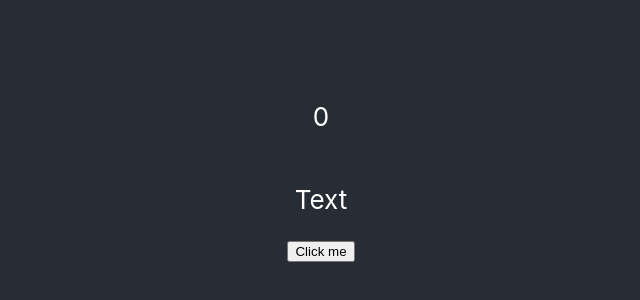
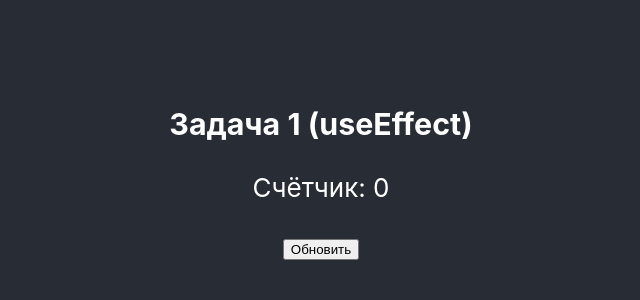
Before and after one commit to SiuzannaVach/my-app, a React (Create React App) app: page / in a window 1280 px wide. Shown: the part 232-532 px from the top of the page, without its empty margins (319-959 px from the left). Built offline with nearby package versions, Linux system fonts and the light colour scheme.

Commit message:
feat:homework Task1

```diff
--- a/src/App2.js
+++ b/src/App2.js
@@ -1,12 +1,38 @@
-import { useEffect, useState } from "react";
+import { useEffect, useReducer, useState, useRef } from "react";
 import "./App.css";
-import UnmountComponent from "./UnmountComponent";
+//import UnmountComponent from "./UnmountComponent";
 
 function App2() {
-  const [value, setValue] = useState(0);
-  const [isMounted, setIsMounted] = useState(false);
+  const inputRef = useRef();
 
-  useEffect(() => {
+  const handleFocus = () => {
+    inputRef.current.focus();
+    console.log(inputRef.current.value);
+  };
+
+  /* const reducer = (state, action) => {
+    if (action.type === "increment") {
+      return { count: state.count + 1 };
+    }
+
+    if (action.type === "decrement") {
+      return { count: state.count - 1 };
+    }
+    if (action.type === "reset") {
+      return { count: 0 };
+    }
+    if (action.type === "addFive") {
+      return { count: state.count + action.payload };
+    }
+  };
+  const [value, dispatch] = useReducer(reducer, { count: 0 });
+  //const [isMounted, setIsMounted] = useState(false);
+
+  const handleClick = (type) => {
+    dispatch(type);
+  };
+
+  /* useEffect(() => {
     console.log("componentDidMount useEffect");
   }, []);
 
@@ -17,13 +43,22 @@ function App2() {
   const handleClick = () => {
     //setValue(value + 1);
     setIsMounted(!isMounted);
-  };
+  };*/
   return (
     <div className="'App2">
       <header className="App-header">
-        <p>{value}</p>
-        {isMounted ? <UnmountComponent /> : <p>Text</p>}
-        <button onClick={handleClick}>Click me</button>
+        <input ref={inputRef} />
+        <p>text</p>
+        <button onClick={handleFocus}>Focus me</button>
+
+        {/* <button onClick={() => handleClick({ type: "increment" })}>Add</button>
+        <button onClick={() => handleClick({ type: "decrement" })}>
+          Minus
+        </button>
+        <button onClick={() => handleClick({ type: "reset" })}>Reset</button>
+        <button onClick={() => handleClick({ type: "addFive", payload: 5 })}>
+          +5
+        </button> */}
       </header>
     </div>
   );
--- /dev/null
+++ b/src/HomeworkHooks.js
@@ -0,0 +1,33 @@
+import { useState, useEffect, useLayoutEffect, useRef } from "react";
+import "./App.css";
+
+// Задача 1: useEffect
+function Task1() {
+  const [count, setCount] = useState(0);
+
+  useEffect(() => {
+    console.log("Компонент обновился! Текущее значение:", count);
+  });
+
+  return (
+    <div>
+      <h3>Задача 1 (useEffect)</h3>
+      <p>Счётчик: {count}</p>
+      <button onClick={() => setCount((prev) => prev + 1)}>Обновить</button>
+    </div>
+  );
+}
+
+// Главный компонент домашнего задания
+function HomeworkHooks() {
+  return (
+    <div className="App">
+      <header className="App-header">
+        <Task1 />
+        {/* Сюда ниже будем добавлять <Task2 />, <Task3 /> и т.д. */}
+      </header>
+    </div>
+  );
+}
+
+export default HomeworkHooks;
--- a/src/index.js
+++ b/src/index.js
@@ -2,11 +2,11 @@ import React from "react";
 import ReactDOM from "react-dom/client";
 import "./index.css";
 
-import App2 from "./App2";
+import HomeworkHooks from "./HomeworkHooks";
 
 const root = ReactDOM.createRoot(document.getElementById("root"));
 root.render(
   <React.StrictMode>
-    <App2 />
+    <HomeworkHooks />
   </React.StrictMode>,
 );
```
